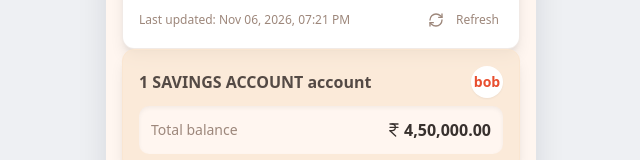
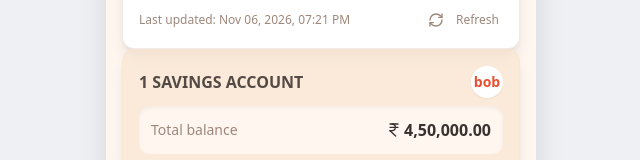
Before and after one commit to tkishanmkm/BOB-WORLD, a Next.js app: page /all-accounts in a window 1280 px wide. Shown: the part 337-497 px from the top of the page, without its empty margins (319-959 px from the left). Built offline with nearby package versions, Linux system fonts and the light colour scheme.

Commit message:
Correct account type heading text

```diff
--- a/src/app/all-accounts/page.tsx
+++ b/src/app/all-accounts/page.tsx
@@ -107,7 +107,7 @@ export default function AllAccountsPage() {
               <Card className="shadow-lg bg-secondary/70 border-secondary hover:shadow-xl transition-shadow cursor-pointer">
                 <CardContent className="p-4">
                   <div className="flex items-center justify-between mb-2">
-                    <h3 className="text-md font-semibold text-secondary-foreground">1 {getAccountTypeLabel(accountDetails)} account</h3>
+                    <h3 className="text-md font-semibold text-secondary-foreground">1 {getAccountTypeLabel(accountDetails)}</h3>
                     <div className="h-8 w-8 bg-white rounded-full flex items-center justify-center shadow-sm">
                        <span className="text-sm font-bold text-primary leading-none">bob</span>
                     </div>
```
